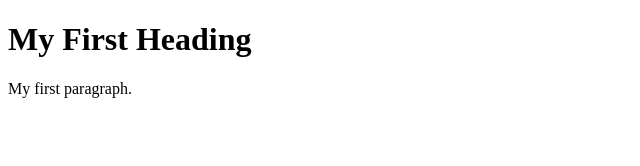
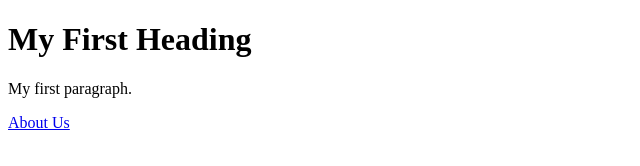
Before and after one commit to listopus/listopus.github.io, a plain HTML site: page index.html in a window 1280 px wide. Shown: the full height of the page, 0-640 px from the left. Drawn offline with Linux system fonts and the light colour scheme.

Commit message:
Update index.html

```diff
--- a/index.html
+++ b/index.html
@@ -4,6 +4,6 @@
 
 <h1>My First Heading</h1>
 <p>My first paragraph.</p>
-
+<a href="/about.html">About Us</a>
 </body>
 </html>
```
